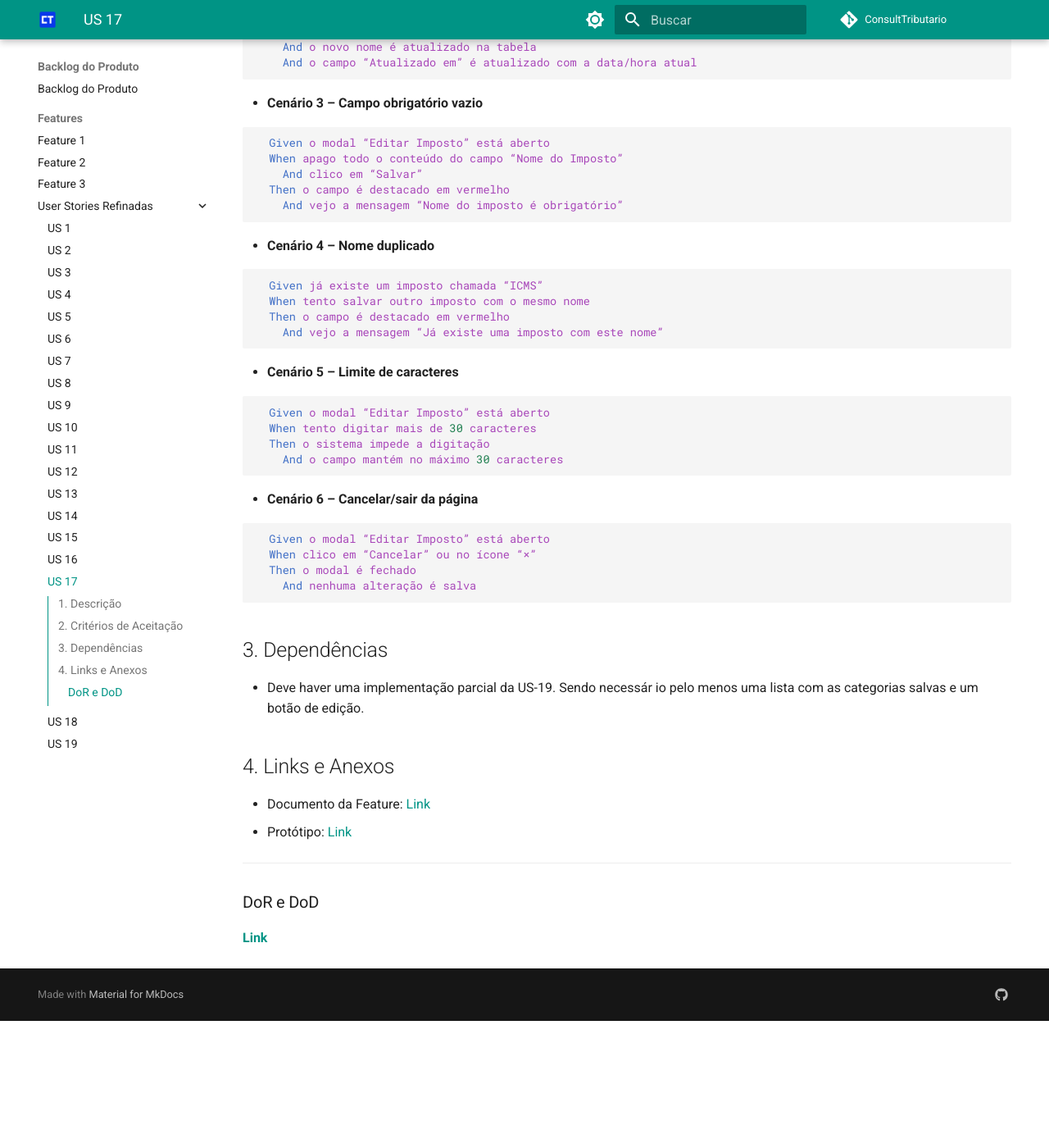
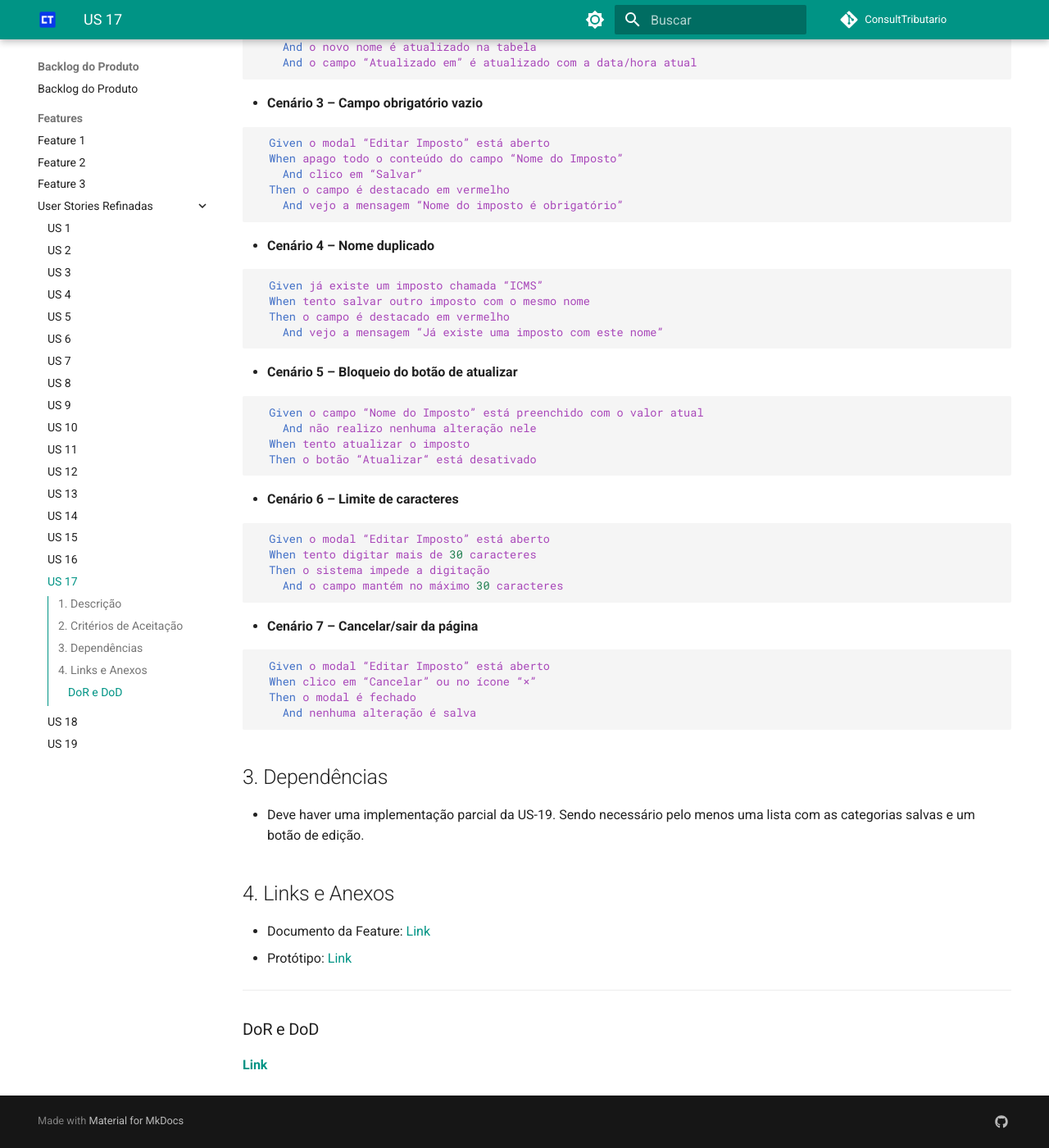
Before and after one commit to mdsreq-fga-unb/2025.1-T02-ConsultTributario, an MkDocs documentation site: the page built from docs/features/gerenciar-teses-tributarias/us-17.md, in a window 1280 px wide and 1400 px high, scrolled down 793 px. Shown: the whole window at 82% size. Built offline with MkDocs 1.6.1 and Material for MkDocs 9.7.7, drawn with Linux system fonts in a browser that asks for light colours; comment, search, counter and statistics services are not loaded; before the commit the page ends 2038 px from its top, so only the background shows below that.

Commit message:
docs: adiciona novo CA na US-17

````diff
--- a/docs/features/gerenciar-teses-tributarias/us-17.md
+++ b/docs/features/gerenciar-teses-tributarias/us-17.md
@@ -53,7 +53,16 @@
     And vejo a mensagem “Já existe uma imposto com este nome”
 ```
 
-- **Cenário 5 – Limite de caracteres**
+- **Cenário 5 – Bloqueio do botão de atualizar**
+
+```gherkin
+  Given o campo “Nome do Imposto” está preenchido com o valor atual
+    And não realizo nenhuma alteração nele
+  When tento atualizar o imposto
+  Then o botão “Atualizar“ está desativado
+```
+
+- **Cenário 6 – Limite de caracteres**
 
 ```gherkin
   Given o modal “Editar Imposto” está aberto
@@ -62,7 +71,7 @@
     And o campo mantém no máximo 30 caracteres
 ```
 
-- **Cenário 6 – Cancelar/sair da página**
+- **Cenário 7 – Cancelar/sair da página**
 
 ```gherkin
   Given o modal “Editar Imposto” está aberto
@@ -73,8 +82,7 @@
 
 ## 3. Dependências
 
-- Deve haver uma implementação parcial da US-19. Sendo necessár
-io pelo menos uma lista com as categorias salvas e um botão de edição.
+- Deve haver uma implementação parcial da US-19. Sendo necessário pelo menos uma lista com as categorias salvas e um botão de edição.
 
 ## 4. Links e Anexos
 
````
